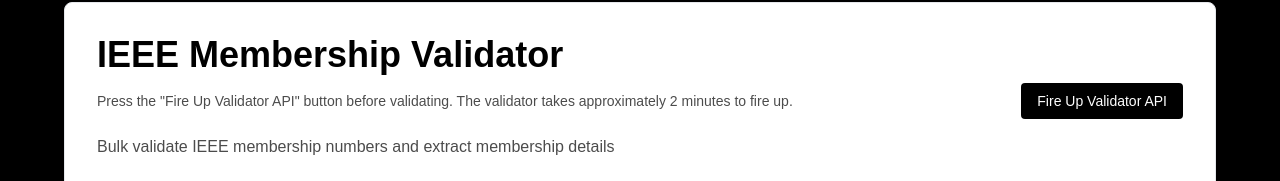
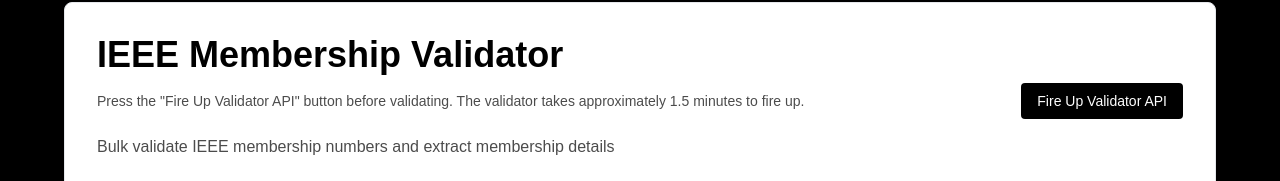
Before and after one commit to StarkAg/ieee-membership-validator, a Next.js app: page / in a window 1280 px wide. Shown: the part 106-287 px from the top of the page. Built offline with nearby package versions, Linux system fonts and the light colour scheme.

Commit message:
Change countdown from 2 minutes to 1.5 minutes (90 seconds)

```diff
--- a/app/page.tsx
+++ b/app/page.tsx
@@ -105,7 +105,7 @@
         setCookieLocked(false); // Unlock cookie input on session error
         if (data.refreshTriggered) {
           setRefreshMessage('🔄 Session expired. Cookie refresh workflow has been automatically triggered. Please wait and try again.');
-          setCountdown(120); // Restart countdown
+          setCountdown(90); // Restart countdown (1.5 minutes)
         } else {
           setRefreshMessage('⚠️ Session expired. Please click "Fire Up Validator API" to refresh.');
         }
@@ -195,8 +195,8 @@
         throw new Error(data.error || 'Failed to trigger refresh');
       }
 
-      setRefreshMessage('✅ Validator API refresh triggered! It will take approximately 2 minutes to complete.');
-      setCountdown(120); // Start 2-minute countdown (120 seconds)
+      setRefreshMessage('✅ Validator API refresh triggered! It will take approximately 1.5 minutes to complete.');
+      setCountdown(90); // Start 1.5-minute countdown (90 seconds)
     } catch (err: any) {
       setRefreshMessage('⚠️ Failed to trigger refresh. Please try again.');
       setCountdown(null);
@@ -384,7 +384,7 @@
           </h1>
           <div className="flex flex-col sm:flex-row sm:items-center sm:justify-between gap-2 sm:gap-4 mb-4">
             <p className="text-xs sm:text-sm text-black opacity-70">
-              Press the "Fire Up Validator API" button before validating. The validator takes approximately 2 minutes to fire up.
+              Press the "Fire Up Validator API" button before validating. The validator takes approximately 1.5 minutes to fire up.
             </p>
             <button
               onClick={handleRefreshValidator}
```
